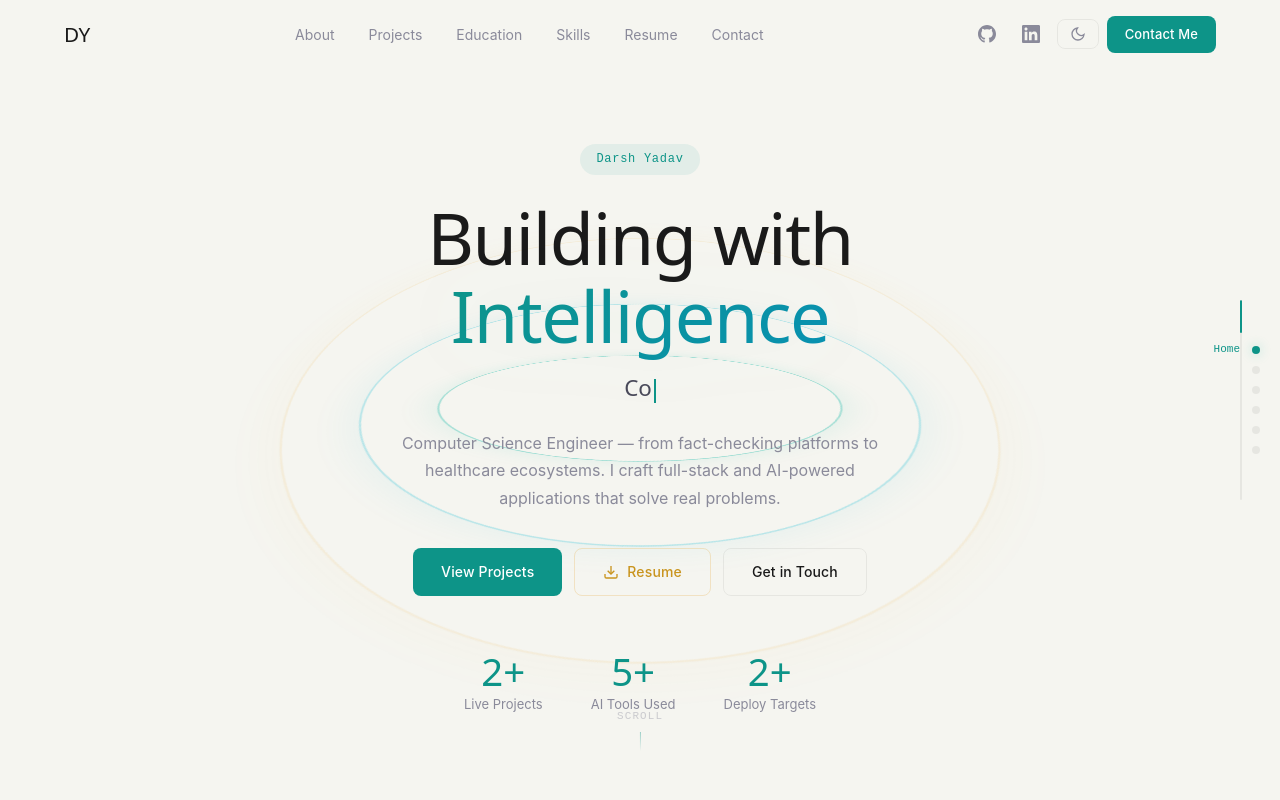
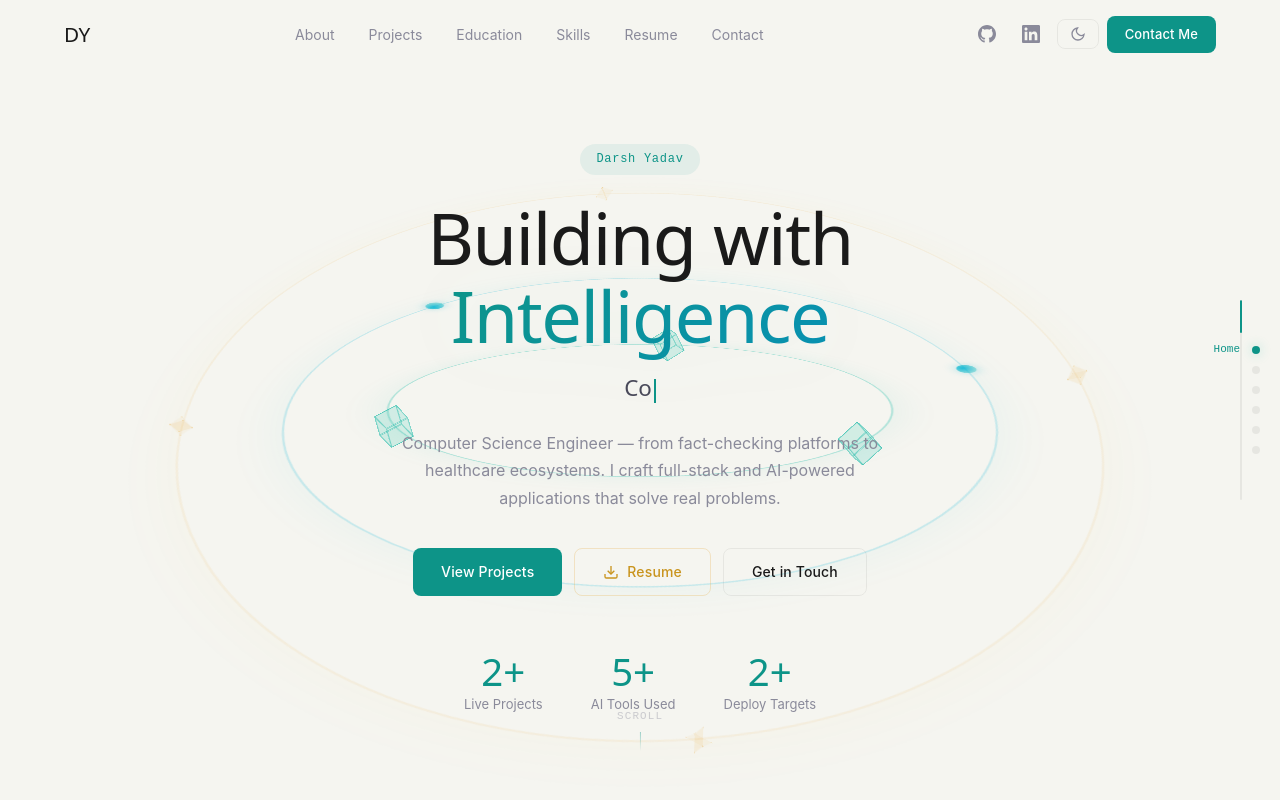
Before and after one commit to Darsh01k/Portfolio, a plain HTML site: page index.html in a window 1280 px wide. Shown: the top 800 px of the page. Drawn offline with nearby package versions, Linux system fonts and the light colour scheme.

Commit message:
Add 3D orbital system: cubes revolve on ring1, spheres on ring2, diamonds on ring3

```diff
--- a/css/styles.css
+++ b/css/styles.css
@@ -637,13 +637,73 @@ section[id] { perspective: 1000px; }
 ::-webkit-scrollbar-thumb { background: var(--color-border); border-radius: 3px; }
 ::-webkit-scrollbar-thumb:hover { background: var(--color-text-muted); }
 
-/* ── 3D Hero Rings ── */
-.hero-3d { position: absolute; inset: 0; overflow: hidden; perspective: 1200px; display: flex; align-items: center; justify-content: center; pointer-events: none; z-index: 0; }
-.h-ring { position: absolute; border-radius: 50%; border: 2px solid; background: transparent; will-change: transform; }
-.h-ring-1 { width: 400px; height: 400px; border-color: rgba(20,184,166,0.35); box-shadow: 0 0 40px rgba(20,184,166,0.1); animation: orbit1 12s linear infinite; }
-.h-ring-2 { width: 550px; height: 550px; border-color: rgba(6,182,212,0.25); box-shadow: 0 0 50px rgba(6,182,212,0.08); animation: orbit2 16s linear infinite; }
-.h-ring-3 { width: 700px; height: 700px; border-color: rgba(232,168,56,0.12); box-shadow: 0 0 60px rgba(232,168,56,0.05); animation: orbit3 20s linear infinite; }
-@keyframes orbit1 { 0% { transform: rotateX(75deg) rotateZ(0deg); } 100% { transform: rotateX(75deg) rotateZ(360deg); } }
-@keyframes orbit2 { 0% { transform: rotateX(65deg) rotateZ(0deg); } 100% { transform: rotateX(65deg) rotateZ(360deg); } }
-@keyframes orbit3 { 0% { transform: rotateX(55deg) rotateZ(0deg); } 100% { transform: rotateX(55deg) rotateZ(360deg); } }
-@media (prefers-reduced-motion: reduce) { .h-ring { animation: none !important; } }
+/* ── 3D Hero Orbital System ── */
+.hero-3d {
+  position: absolute; inset: 0; overflow: hidden;
+  perspective: 1500px;
+  display: flex; align-items: center; justify-content: center;
+  pointer-events: none; z-index: 0;
+}
+
+.orbit-tilt {
+  position: absolute; inset: 0;
+  display: flex; align-items: center; justify-content: center;
+  transform-style: preserve-3d;
+}
+.tilt-1 { transform: rotateX(75deg); }
+.tilt-2 { transform: rotateX(65deg); }
+.tilt-3 { transform: rotateX(55deg); }
+
+.orbit-spin {
+  position: absolute;
+  width: 0; height: 0;
+  display: flex; align-items: center; justify-content: center;
+  transform-style: preserve-3d;
+}
+.spin-1 { animation: sp1 15s linear infinite; }
+.spin-2 { animation: sp2 22s linear infinite; animation-direction: reverse; }
+.spin-3 { animation: sp3 28s linear infinite; }
+@keyframes sp1 { 0% { transform: rotateZ(0deg); } 100% { transform: rotateZ(360deg); } }
+@keyframes sp2 { 0% { transform: rotateZ(0deg); } 100% { transform: rotateZ(-360deg); } }
+@keyframes sp3 { 0% { transform: rotateZ(0deg); } 100% { transform: rotateZ(360deg); } }
+
+.orbit-ring {
+  position: absolute;
+  width: var(--s); height: var(--s);
+  border-radius: 50%; border: 2px solid; background: transparent;
+  top: calc(var(--s) / -2); left: calc(var(--s) / -2);
+}
+.spin-1 .orbit-ring { border-color: rgba(20,184,166,0.3); box-shadow: 0 0 50px rgba(20,184,166,0.08); }
+.spin-2 .orbit-ring { border-color: rgba(6,182,212,0.2); box-shadow: 0 0 60px rgba(6,182,212,0.06); }
+.spin-3 .orbit-ring { border-color: rgba(232,168,56,0.1); box-shadow: 0 0 70px rgba(232,168,56,0.04); }
+
+.orb-obj {
+  position: absolute; top: 0; left: 0;
+  width: 0; height: 0;
+  transform: rotateZ(var(--a)) translateX(var(--r));
+  transform-style: preserve-3d;
+}
+
+/* ── Cube ── */
+.cube3d { width: 24px; height: 24px; position: relative; transform: translate(-12px,-12px); transform-style: preserve-3d; animation: cs 6s linear infinite; }
+.cube3d .f,.cube3d .b,.cube3d .r,.cube3d .l,.cube3d .t,.cube3d .d { position: absolute; width: 24px; height: 24px; border: 1px solid rgba(20,184,166,0.5); background: rgba(20,184,166,0.08); }
+.cube3d .f { transform: translateZ(12px); }
+.cube3d .b { transform: rotateY(180deg) translateZ(12px); }
+.cube3d .r { transform: rotateY(90deg) translateZ(12px); }
+.cube3d .l { transform: rotateY(-90deg) translateZ(12px); }
+.cube3d .t { transform: rotateX(90deg) translateZ(12px); }
+.cube3d .d { transform: rotateX(-90deg) translateZ(12px); }
+@keyframes cs { 0% { transform: translate(-12px,-12px) rotateX(0deg) rotateY(0deg); } 100% { transform: translate(-12px,-12px) rotateX(360deg) rotateY(360deg); } }
+
+/* ── Sphere ── */
+.sphere3d { width: 20px; height: 20px; border-radius: 50%; transform: translate(-10px,-10px); background: radial-gradient(circle at 35% 35%, rgba(6,182,212,0.9), rgba(20,184,166,0.25)); box-shadow: 0 0 14px rgba(6,182,212,0.3); animation: sp 3s ease-in-out infinite; }
+@keyframes sp { 0%,100% { transform: translate(-10px,-10px) scale(1); } 50% { transform: translate(-10px,-10px) scale(1.2); } }
+
+/* ── Diamond ── */
+.diamond3d { width: 22px; height: 22px; position: relative; transform: translate(-11px,-11px); transform-style: preserve-3d; animation: dia 5s linear infinite; }
+.diamond3d .p1,.diamond3d .p2 { position: absolute; inset: 0; border: 1px solid rgba(232,168,56,0.45); clip-path: polygon(50% 0%,100% 50%,50% 100%,0% 50%); }
+.diamond3d .p1 { background: rgba(232,168,56,0.1); }
+.diamond3d .p2 { background: rgba(232,168,56,0.06); transform: rotateY(90deg); }
+@keyframes dia { 0% { transform: translate(-11px,-11px) rotateX(0deg) rotateZ(0deg); } 100% { transform: translate(-11px,-11px) rotateX(360deg) rotateZ(360deg); } }
+
+@media (prefers-reduced-motion: reduce) { .orbit-spin, .cube3d, .sphere3d, .diamond3d { animation: none !important; } }
--- a/index.html
+++ b/index.html
@@ -79,9 +79,22 @@
   <!-- Hero -->
   <section id="hero" class="hero">
     <div class="hero-3d" aria-hidden="true">
-      <div class="h-ring h-ring-1"></div>
-      <div class="h-ring h-ring-2"></div>
-      <div class="h-ring h-ring-3"></div>
+      <div class="orbit-tilt tilt-1"><div class="orbit-spin spin-1"><div class="orbit-ring" style="--s:500px"></div>
+        <div class="orb-obj" style="--a:0deg;--r:250px"><div class="cube3d"><div class="f"></div><div class="b"></div><div class="r"></div><div class="l"></div><div class="t"></div><div class="d"></div></div></div>
+        <div class="orb-obj" style="--a:120deg;--r:250px"><div class="cube3d"><div class="f"></div><div class="b"></div><div class="r"></div><div class="l"></div><div class="t"></div><div class="d"></div></div></div>
+        <div class="orb-obj" style="--a:240deg;--r:250px"><div class="cube3d"><div class="f"></div><div class="b"></div><div class="r"></div><div class="l"></div><div class="t"></div><div class="d"></div></div></div>
+      </div></div>
+      <div class="orbit-tilt tilt-2"><div class="orbit-spin spin-2"><div class="orbit-ring" style="--s:700px"></div>
+        <div class="orb-obj" style="--a:0deg;--r:350px"><div class="sphere3d"></div></div>
+        <div class="orb-obj" style="--a:120deg;--r:350px"><div class="sphere3d"></div></div>
+        <div class="orb-obj" style="--a:240deg;--r:350px"><div class="sphere3d"></div></div>
+      </div></div>
+      <div class="orbit-tilt tilt-3"><div class="orbit-spin spin-3"><div class="orbit-ring" style="--s:900px"></div>
+        <div class="orb-obj" style="--a:0deg;--r:450px"><div class="diamond3d"><div class="p1"></div><div class="p2"></div></div></div>
+        <div class="orb-obj" style="--a:90deg;--r:450px"><div class="diamond3d"><div class="p1"></div><div class="p2"></div></div></div>
+        <div class="orb-obj" style="--a:180deg;--r:450px"><div class="diamond3d"><div class="p1"></div><div class="p2"></div></div></div>
+        <div class="orb-obj" style="--a:270deg;--r:450px"><div class="diamond3d"><div class="p1"></div><div class="p2"></div></div></div>
+      </div></div>
     </div>
     <div class="hero-content">
       <div class="hero-eyebrow">Darsh Yadav</div>
```
